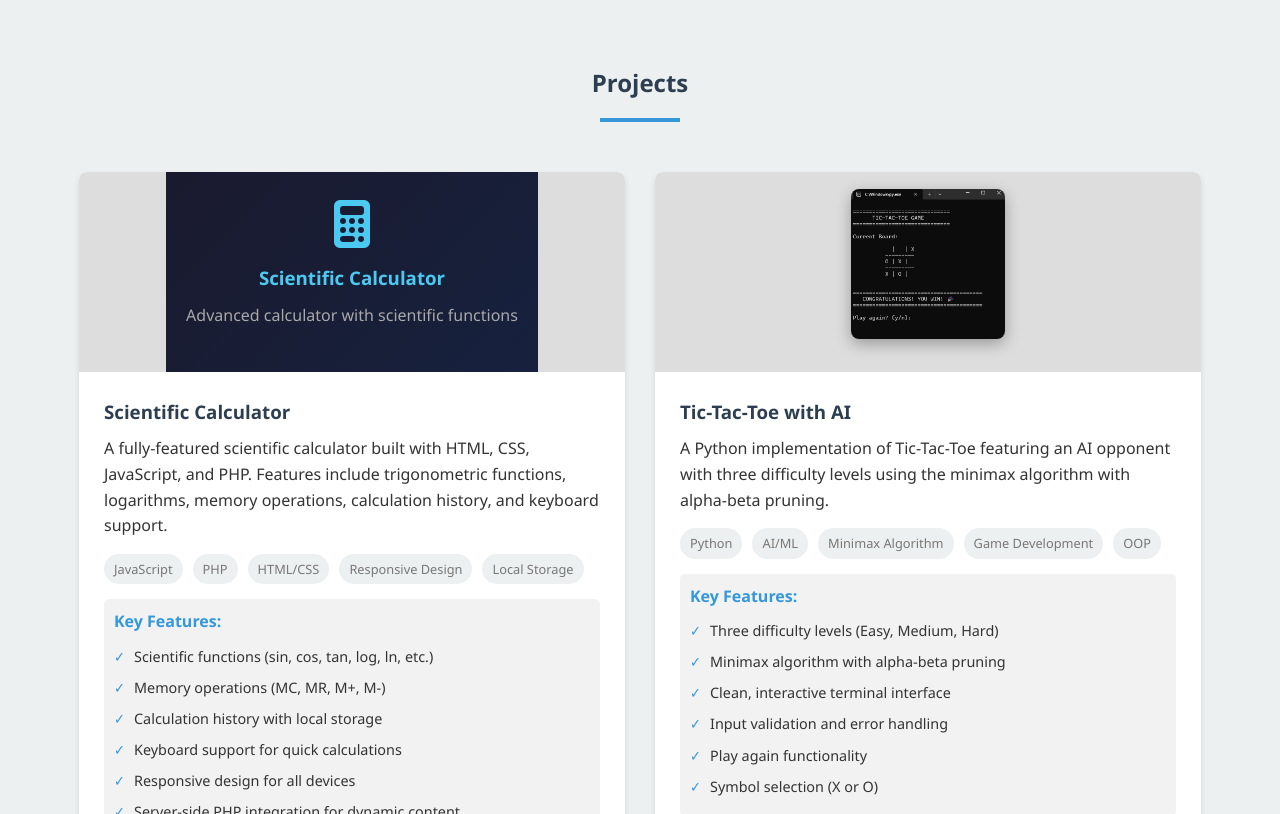
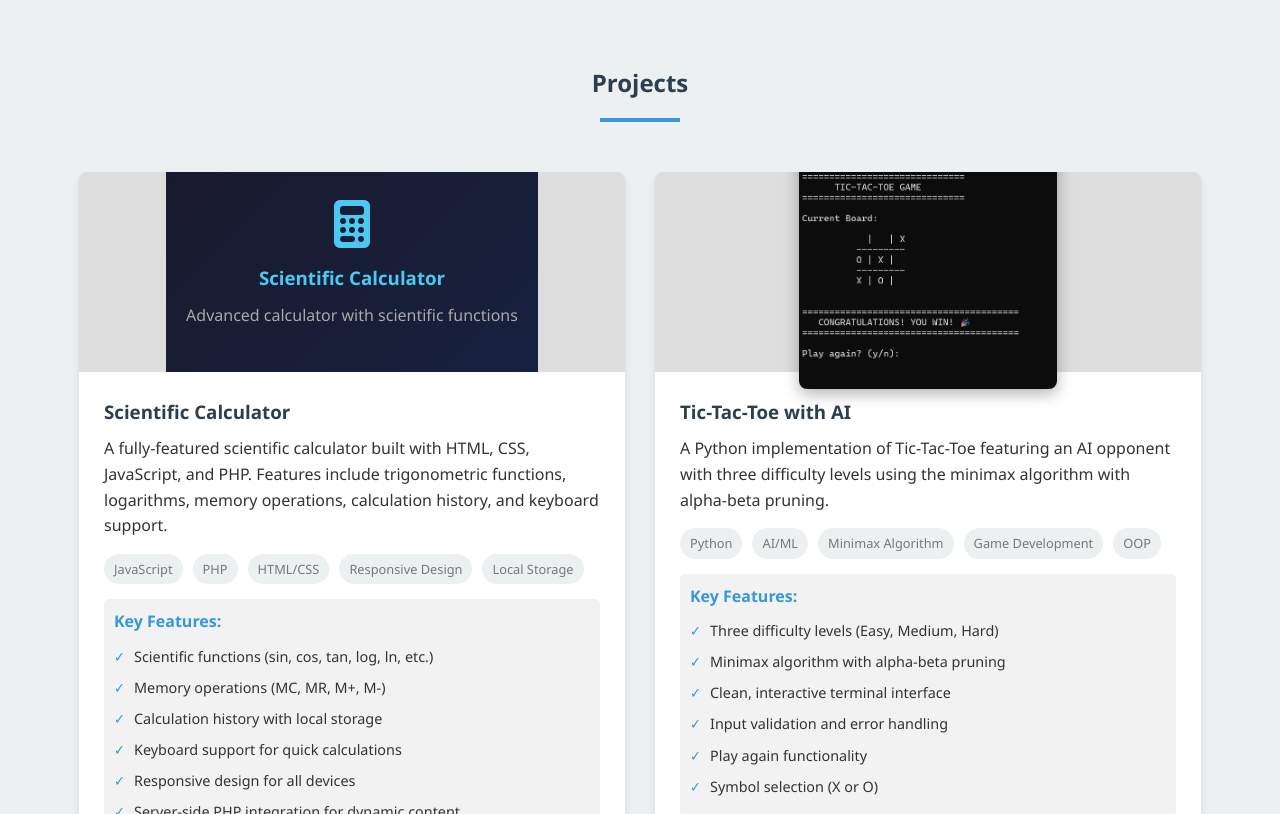
Before and after one commit to ColinMcIntyre01/ColinMcIntyre01.github.io, a plain HTML site: page index.html in a window 1280 px wide. Shown: the part 2640-3454 px from the top of the page. Drawn offline with Linux system fonts and the light colour scheme.

Commit message:
Update index.html

```diff
--- a/index.html
+++ b/index.html
@@ -232,8 +232,8 @@
                 <!-- Tic-Tac-Toe Project -->
                 <div class="project-card">
                     <div class="project-image">
-                        <img src="Screenshot (167).png" alt="Tic-Tac-Toe Game Screenshot" style="max-width: 100%;
-                            max-height: 150px; border-radius: 8px; margin-bottom: 15px; box-shadow: 0 5px 15px rgba(0,0,0,0.3);">
+                        <img src="Screenshot (167).png" alt="Tic-Tac-Toe Game Screenshot" style="max-width: 200%;
+                            max-height: 250px; border-radius: 8px; margin-bottom: 15px; box-shadow: 0 5px 15px rgba(0,0,0,0.3);">
                     </div>
                     <div class="project-content">
                         <h3>Tic-Tac-Toe with AI</h3>
```
